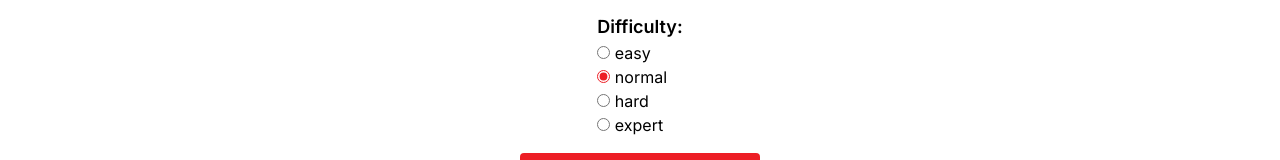
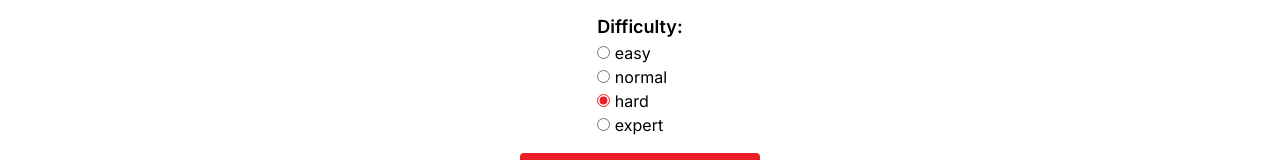
Before and after one commit to MaiaPiko/PokeFun, a Next.js app: page /QuizOptions in a window 1280 px wide. Shown: the part 203-363 px from the top of the page. Built offline with nearby package versions, Linux system fonts and the light colour scheme.

Commit message:
Pokeball when next question

```diff
--- a/src/app/QuizMultipleChoice/[questions]/[difficulty]/page.tsx
+++ b/src/app/QuizMultipleChoice/[questions]/[difficulty]/page.tsx
@@ -159,7 +159,7 @@ export default function PokeWhich({
 		<>
 			{!gameFinish ? (
 				<>
-					{dataFetched ? (
+					{dataFetched && !nextQuestion? (
 						<>
 							<div className="flex justify-center mt-8">
 								<div>
@@ -178,6 +178,7 @@ export default function PokeWhich({
 												{isCorrect  ? <GlowCorrect /> : <GlowIncorrect />}
 											</div>
 										)}
+
 										<Image
 											src={data.randomPicture}
 											alt={`random Image`}
@@ -185,7 +186,8 @@ export default function PokeWhich({
 											height={400}
 											priority
 											className={`pb-5 ${questionDifficulty=="hard" && !userChoice && !nextQuestion?'contrast-75 brightness-0':
-											difficulty=="expert" && !userChoice && !nextQuestion? `blur-md contrast-75 brightness-0 ${randomRotate}`:""}`}
+											difficulty=="expert" && !userChoice && !nextQuestion? `blur-md contrast-75 brightness-0 ${randomRotate}`:
+											""}`}
 										/>
 
 										<p className="text-center pb-8 text-slate-800">
@@ -205,7 +207,7 @@ export default function PokeWhich({
 							/>
 						</>
 					) : (
-						<LoadingPokeBall text="loading..." />
+						<LoadingPokeBall text=" " />
 					)}
 				</>
 			) : (
--- a/src/app/QuizOptions/page.tsx
+++ b/src/app/QuizOptions/page.tsx
@@ -6,7 +6,7 @@ export default function QuizOptions() {
 	const [totalQuestions, setTotalQuestions] = useState(20);
 	const [tooMany, setTooMany] = useState(false);
 	const [tooLittle, setTooLittle] = useState(false);
-	const [gameDifficulty, setGameDifficulty] = useState("normal");
+	const [gameDifficulty, setGameDifficulty] = useState("hard");
 
 	const handleDifficulty =
 	(event: React.ChangeEvent<HTMLInputElement>) => {
```
